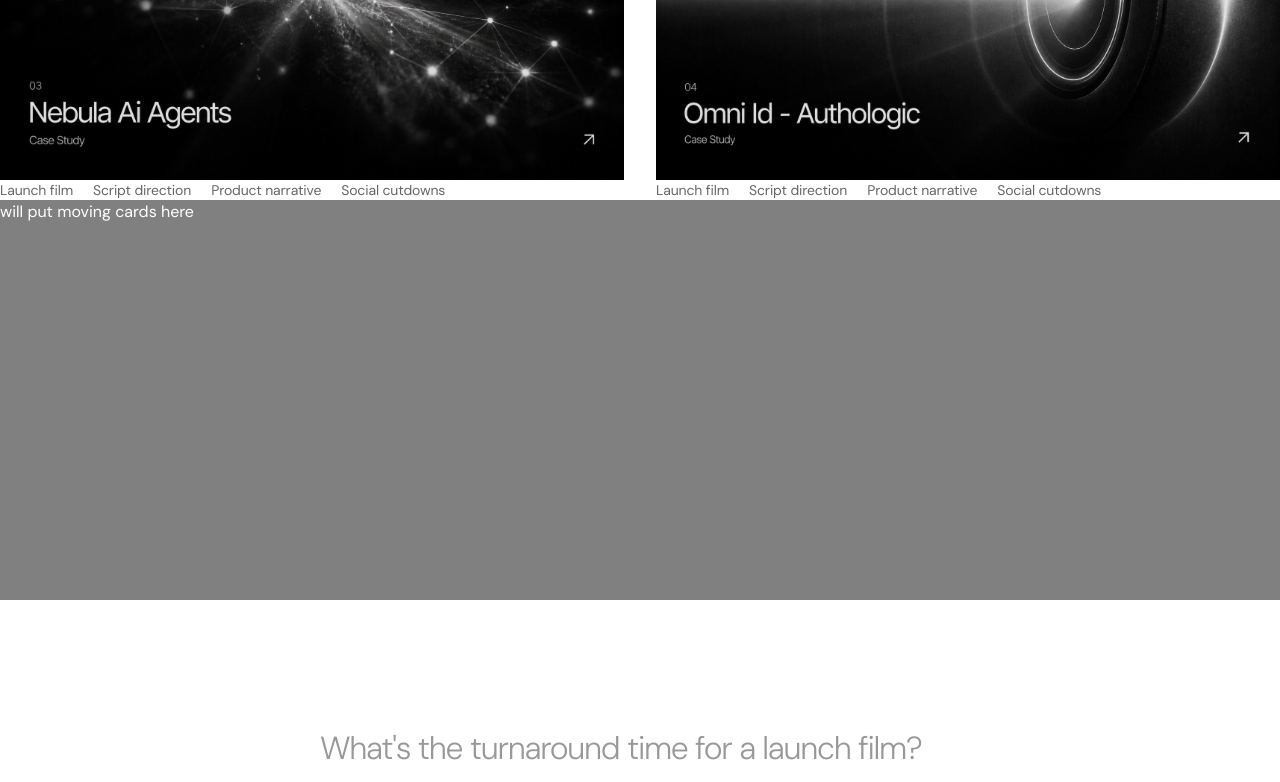
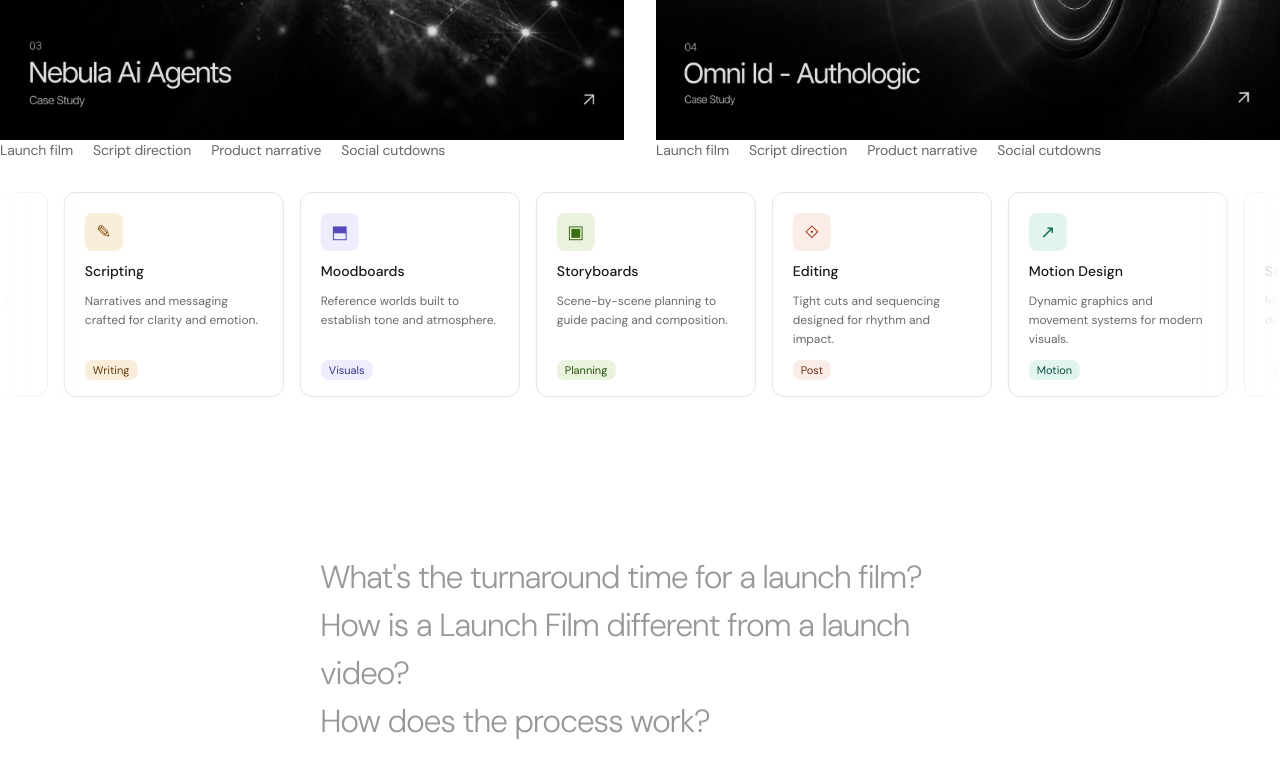
Before and after one commit to arp2006/iee-studios, a Next.js app: page / in a window 1280 px wide. Shown: the part 2030-2812 px from the top of the page. Built offline with nearby package versions, Linux system fonts and the light colour scheme.

Commit message:
added ifninite slider for services not final

```diff
--- a/app/components/Services.tsx
+++ b/app/components/Services.tsx
@@ -1,22 +1,275 @@
-const services = [
-  "Ideation",
-  "Creative Direction",
-  "Scripting",
-  "Moodboards",
-  "Storyboards",
-  "Editing",
-  "Motion Design",
-  "Sound Engineering",
+// const services = [
+//   "Ideation",
+//   "Creative Direction",
+//   "Scripting",
+//   "Moodboards",
+//   "Storyboards",
+//   "Editing",
+//   "Motion Design",
+//   "Sound Engineering",
+// ];
+
+// export default function Services() {
+//   return (
+//     <section className="w-full flex justify-center bg-[#808080] py-32">
+//       <div className="w-full min-h-[50vh] max-w-[1400px]">
+
+//         {/* top */}
+//         will put moving cards here
+//       </div>
+//     </section>
+//   );
+// }
+"use client"
+
+import { useRef, useState } from "react";
+
+interface Service {
+  icon: string;
+  label: string;
+  desc: string;
+  tag: string;
+  iconColor: string;
+  bgColor: string;
+  tagColor: string;
+  tagBg: string;
+}
+
+const services: Service[] = [
+  {
+    icon: "✦",
+    label: "Ideation",
+    desc: "Concept development and early-stage creative exploration.",
+    tag: "Strategy",
+    iconColor: "#185FA5",
+    bgColor: "#E6F1FB",
+    tagColor: "#0C447C",
+    tagBg: "#E6F1FB",
+  },
+  {
+    icon: "◈",
+    label: "Creative Direction",
+    desc: "Visual systems and direction that shape the final piece.",
+    tag: "Direction",
+    iconColor: "#993556",
+    bgColor: "#FBEAF0",
+    tagColor: "#72243E",
+    tagBg: "#FBEAF0",
+  },
+  {
+    icon: "✎",
+    label: "Scripting",
+    desc: "Narratives and messaging crafted for clarity and emotion.",
+    tag: "Writing",
+    iconColor: "#854F0B",
+    bgColor: "#FAEEDA",
+    tagColor: "#633806",
+    tagBg: "#FAEEDA",
+  },
+  {
+    icon: "⬒",
+    label: "Moodboards",
+    desc: "Reference worlds built to establish tone and atmosphere.",
+    tag: "Visuals",
+    iconColor: "#534AB7",
+    bgColor: "#EEEDFE",
+    tagColor: "#3C3489",
+    tagBg: "#EEEDFE",
+  },
+  {
+    icon: "▣",
+    label: "Storyboards",
+    desc: "Scene-by-scene planning to guide pacing and composition.",
+    tag: "Planning",
+    iconColor: "#3B6D11",
+    bgColor: "#EAF3DE",
+    tagColor: "#27500A",
+    tagBg: "#EAF3DE",
+  },
+  {
+    icon: "⟐",
+    label: "Editing",
+    desc: "Tight cuts and sequencing designed for rhythm and impact.",
+    tag: "Post",
+    iconColor: "#993C1D",
+    bgColor: "#FAECE7",
+    tagColor: "#712B13",
+    tagBg: "#FAECE7",
+  },
+  {
+    icon: "↗",
+    label: "Motion Design",
+    desc: "Dynamic graphics and movement systems for modern visuals.",
+    tag: "Motion",
+    iconColor: "#0F6E56",
+    bgColor: "#E1F5EE",
+    tagColor: "#085041",
+    tagBg: "#E1F5EE",
+  },
+  {
+    icon: "◉",
+    label: "Sound Engineering",
+    desc: "Mixing, mastering, and sound design for cinematic delivery.",
+    tag: "Audio",
+    iconColor: "#5F5E5A",
+    bgColor: "#F1EFE8",
+    tagColor: "#444441",
+    tagBg: "#F1EFE8",
+  },
 ];
+function ServiceCard({ service }: { service: Service }) {
+  return (
+    <div
+      style={{
+        width: 220,
+        flexShrink: 0,
+        border: "0.5px solid #e5e3de",
+        borderRadius: 12,
+        background: "white",
+        padding: "1.25rem 1.25rem 1rem",
+        display: "flex",
+        flexDirection: "column",
+        gap: 10,
+        transition: "border-color 0.2s, transform 0.2s",
+        cursor: "default",
+        boxSizing: "border-box",
+      }}
+      onMouseEnter={(e) => {
+        (e.currentTarget as HTMLDivElement).style.borderColor = "#b0aca5";
+        (e.currentTarget as HTMLDivElement).style.transform = "translateY(-3px)";
+      }}
+      onMouseLeave={(e) => {
+        (e.currentTarget as HTMLDivElement).style.borderColor = "#e5e3de";
+        (e.currentTarget as HTMLDivElement).style.transform = "translateY(0)";
+      }}
+    >
+      <div
+        style={{
+          width: 38,
+          height: 38,
+          borderRadius: 8,
+          background: service.bgColor,
+          display: "flex",
+          alignItems: "center",
+          justifyContent: "center",
+          fontSize: 18,
+          color: service.iconColor,
+          fontWeight: 500,
+        }}
+        aria-hidden
+      >
+        {service.icon}
+      </div>
 
-export default function Services() {
+      <p
+        style={{
+          fontSize: 14,
+          fontWeight: 500,
+          color: "#1a1918",
+          margin: 0,
+        }}
+      >
+        {service.label}
+      </p>
+
+      <p
+        style={{
+          fontSize: 12,
+          color: "#6b6965",
+          margin: 0,
+          lineHeight: 1.6,
+          flex: 1,
+        }}
+      >
+        {service.desc}
+      </p>
+
+      <span
+        style={{
+          display: "inline-block",
+          fontSize: 11,
+          padding: "2px 8px",
+          borderRadius: 8,
+          background: service.tagBg,
+          color: service.tagColor,
+          width: "fit-content",
+        }}
+      >
+        {service.tag}
+      </span>
+    </div>
+  );
+}
+
+export default function ServicesCarousel() {
+  const [paused, setPaused] = useState(false);
+  const doubled = [...services, ...services];
+
   return (
-    <section className="w-full flex justify-center bg-[#808080] py-32">
-      <div className="w-full min-h-[50vh] max-w-[1400px]">
+    <section aria-label="Services offered" style={{ padding: "2rem 0", background: "#ffff" }}>
 
-        {/* top */}
-        will put moving cards here
+
+      {/* Carousel */}
+      <div
+        style={{
+          overflow: "hidden",
+          position: "relative",
+        }}
+      >
+        {/* Fade left */}
+        <div
+          aria-hidden
+          style={{
+            position: "absolute",
+            top: 0,
+            left: 0,
+            bottom: 0,
+            width: 80,
+            background: "linear-gradient(to right, #ffffff, transparent)",
+            zIndex: 2,
+            pointerEvents: "none",
+          }}
+        />
+
+        {/* Fade right */}
+        <div
+          aria-hidden
+          style={{
+            position: "absolute",
+            top: 0,
+            right: 0,
+            bottom: 0,
+            width: 80,
+            background: "linear-gradient(to left, #ffffff, transparent)",
+            zIndex: 2,
+            pointerEvents: "none",
+          }}
+        />
+
+        {/* Track */}
+        <div
+          style={{
+            display: "flex",
+            gap: 16,
+            width: "max-content",
+            animation: paused ? "none" : "slide 28s linear infinite",
+            transform: paused ? undefined : undefined,
+          }}
+          onMouseEnter={() => setPaused(true)}
+          onMouseLeave={() => setPaused(false)}
+        >
+          {doubled.map((s, i) => (
+            <ServiceCard key={i} service={s} />
+          ))}
+        </div>
       </div>
+
+      <style>{`
+        @keyframes slide {
+          from { transform: translateX(0); }
+          to   { transform: translateX(-50%); }
+        }
+      `}</style>
     </section>
   );
 }
--- a/app/components/Work.tsx
+++ b/app/components/Work.tsx
@@ -51,23 +51,11 @@ const projects = [
 
 export default function Work() {
   return (
-    <section className="w-full flex justify-center bg-white">
+    <section className="w-full flex justify-center bg-white py-10">
       <div className="w-full max-w-[1400px]">
 
-        {/* heading */}
-        {/* <div className="flex items-end justify-between mb-20">
-          <div>
-
-            <h2 className="font-display text-[clamp(2.5rem,5vw,5rem)] leading-none tracking-[-0.04em] font-light text-black">
-              Featured
-              <br />
-              Projects
-            </h2>
-          </div>
-        </div> */}
-
         {/* projects */}
-        <div className="grid grid-cols-1 md:grid-cols-2 gap-x-8 gap-y-24">
+        <div className="grid grid-cols-1 md:grid-cols-2 gap-x-8 gap-y-14">
           {projects.map((project) => (
             <div
               key={project.num}
```
Also changed, not shown: app/components/FAQ.tsx (+3 -6 lines).
